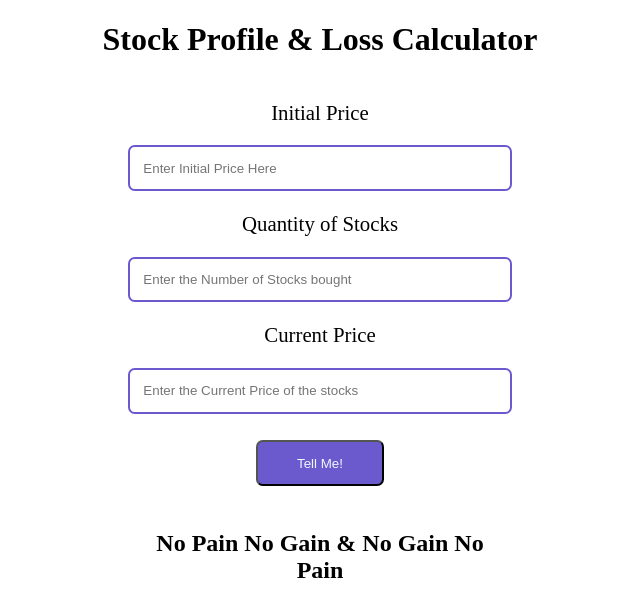
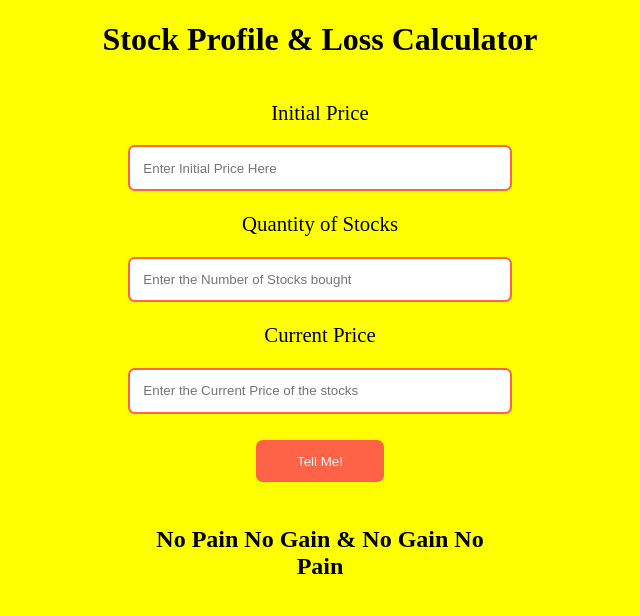
Before and after one commit to yamsun/profit-or-loss, a plain HTML site: page index.html in a window 1280 px wide. Both pictures are taken after a click on the button "Tell Me!". Shown: the whole page, without its empty margins (320-960 px from the left). Drawn offline with Linux system fonts and the light colour scheme.

Commit message:
style: bg color update on show result

```diff
--- a/app.js
+++ b/app.js
@@ -12,11 +12,14 @@ btn.addEventListener("click", () => {
     const profit = quantity * (currentPrice - initialPrice);
     const percentageProfit = (profit / initialPrice) * 100;
     msg.innerHTML = `Hey, the profit is ${profit} and the percent is ${percentageProfit}%`;
+    document.body.style.backgroundColor = "yellowgreen";
   } else if (initialPrice > currentPrice) {
     const loss = quantity * (initialPrice - currentPrice);
     const percentageLoss = (loss / initialPrice) * 100;
     msg.innerHTML = `Hey, the loss is ${loss} and the percent is ${percentageLoss}%`;
+    document.body.style.backgroundColor = "rgb(243, 158, 158)";
   } else {
     msg.innerHTML = "No Pain No Gain & No Gain No Pain";
+    document.body.style.backgroundColor = "yellow";
   }
 });
--- a/style.css
+++ b/style.css
@@ -20,8 +20,10 @@ button{
     align-self: center;
     border-radius: 0.5em;
     color: aliceblue;
-    background-color: slateblue;
+    background-color: tomato;
     font-weight: 500;
+    cursor: pointer;
+    border-style: none;
 
 }
 
@@ -32,6 +34,6 @@ label {
 }
 
 input{
-    border: 2px solid slateblue;
+    border: 2px solid tomato;
     border-radius: 0.5em;
 }
```
